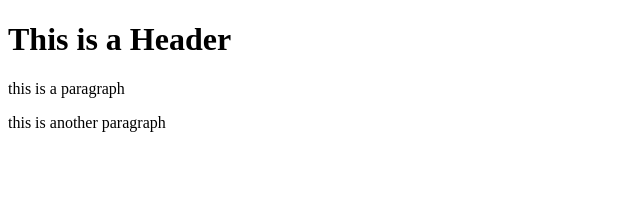
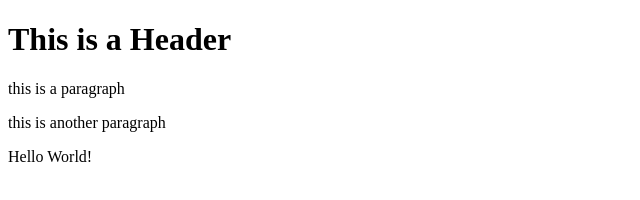
Before and after one commit to FunkyColdMedyna/git-test, a website: page index.html in a window 1280 px wide. Shown: the whole page, without its empty margins (0-640 px from the left). Drawn offline with Linux system fonts and the light colour scheme.

Commit message:
Using NPM

```diff
--- a/index.html
+++ b/index.html
@@ -4,5 +4,6 @@
         <h1>This is a Header</h1>
         <p> this is a paragraph</p>
         <p>this is another paragraph</p>
+        <p> Hello World!</p>
     </body>
 </html>
```
Also changed, not shown: package.json (added, +24 -0 lines), 2 other files.
